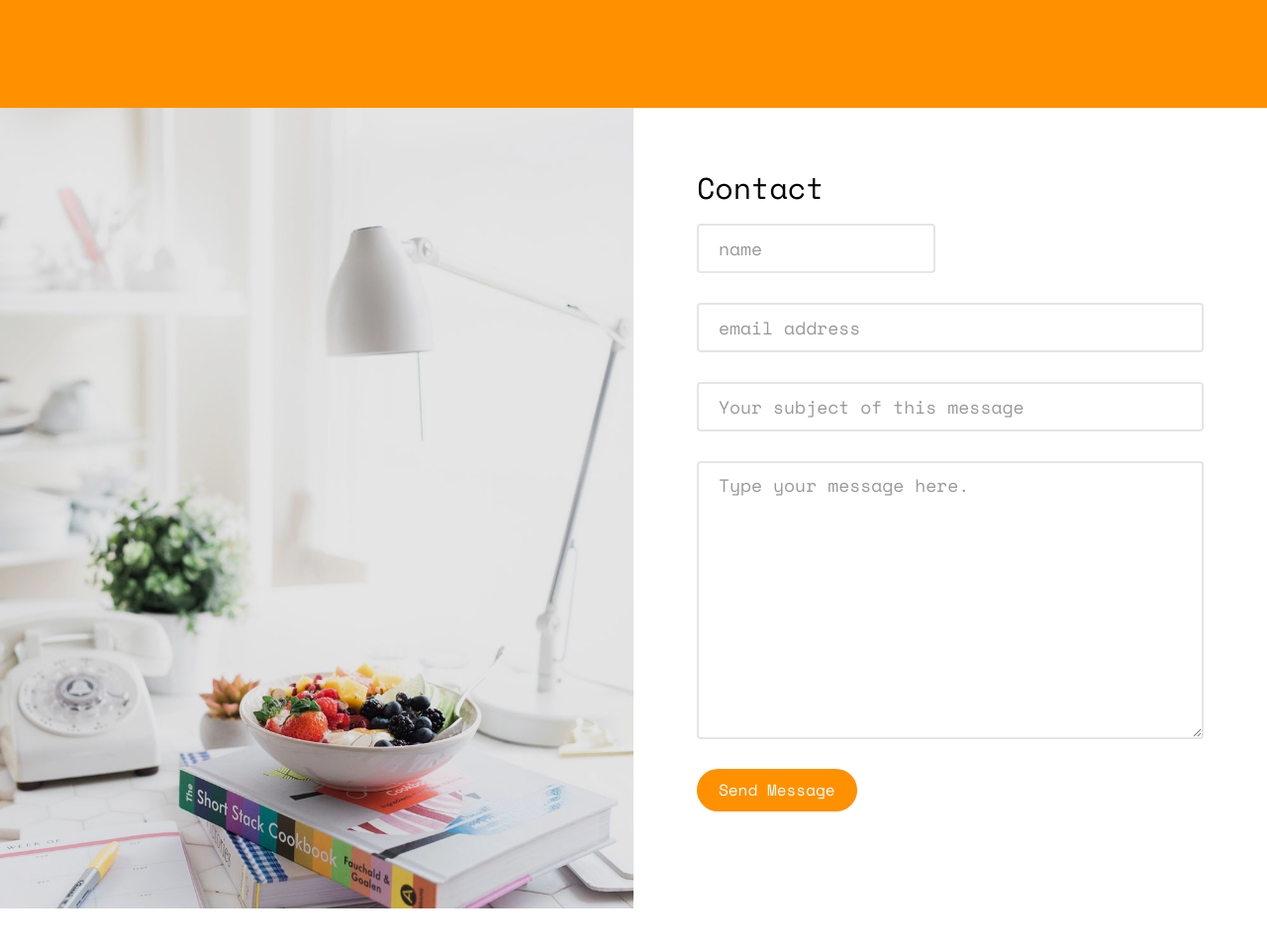
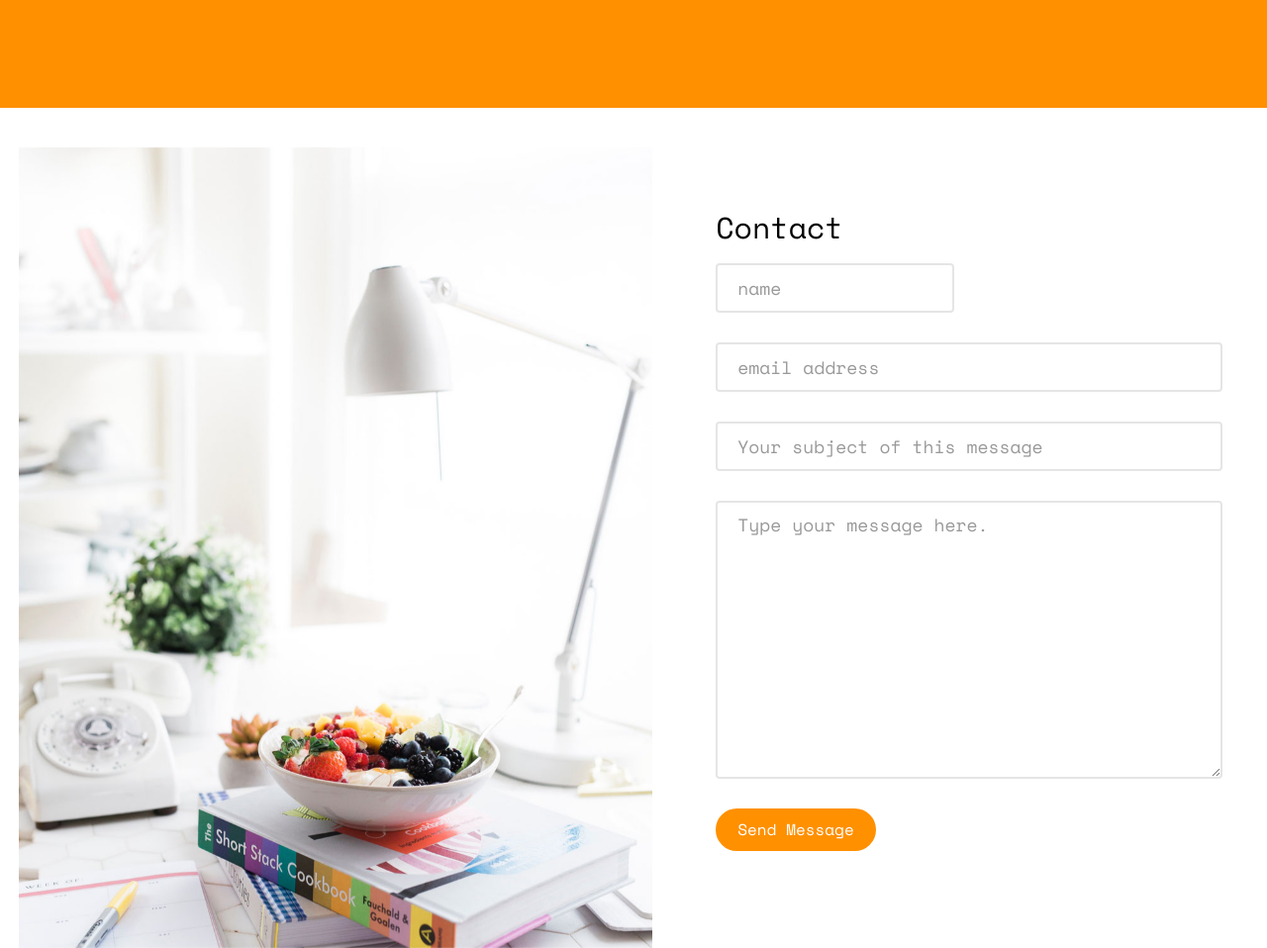
Before and after one commit to sheikhnavezz/sheikhnavez-website, a plain HTML site: page index.html in a window 1280 px wide. Shown: the part 6340-7298 px from the top of the page at 99% size. Drawn offline with nearby package versions, Linux system fonts and the light colour scheme; some packages are replaced by stand-ins of ours; grey boxes are pictures that could not be loaded; a script that the page names is missing; files whose address does not match are found by name.

Commit message:
modification in style.css file

```diff
--- a/css/style.css
+++ b/css/style.css
@@ -914,6 +914,8 @@ h1, h2, h3, h4, h5, h6, figure {
 }
 
 #fh5co-consult {
+  margin-top: 40px;
+  margin-left: 1.5%;
   display: -webkit-box;
   display: -moz-box;
   display: -ms-flexbox;
@@ -966,6 +968,7 @@ h1, h2, h3, h4, h5, h6, figure {
 }
 
 .fh5co-video {
+
   overflow: hidden;
 }
 @media screen and (max-width: 992px) {
@@ -974,15 +977,16 @@ h1, h2, h3, h4, h5, h6, figure {
   }
 }
 .fh5co-video .overlay {
-  position: absolute;
+
+  /* position: absolute;
   top: 0;
   left: 0;
   right: 0;
   bottom: 0;
   background: rgba(0, 0, 0, 0.1);
-  -webkit-transition: 0.5s;
+  /* -webkit-transition: 0.5s;
   -o-transition: 0.5s;
-  transition: 0.5s;
+  transition: 0.5s; */ */
 }
 
 #fh5co-footer {
```
Also changed, not shown: index.html (+0 -15 lines).
